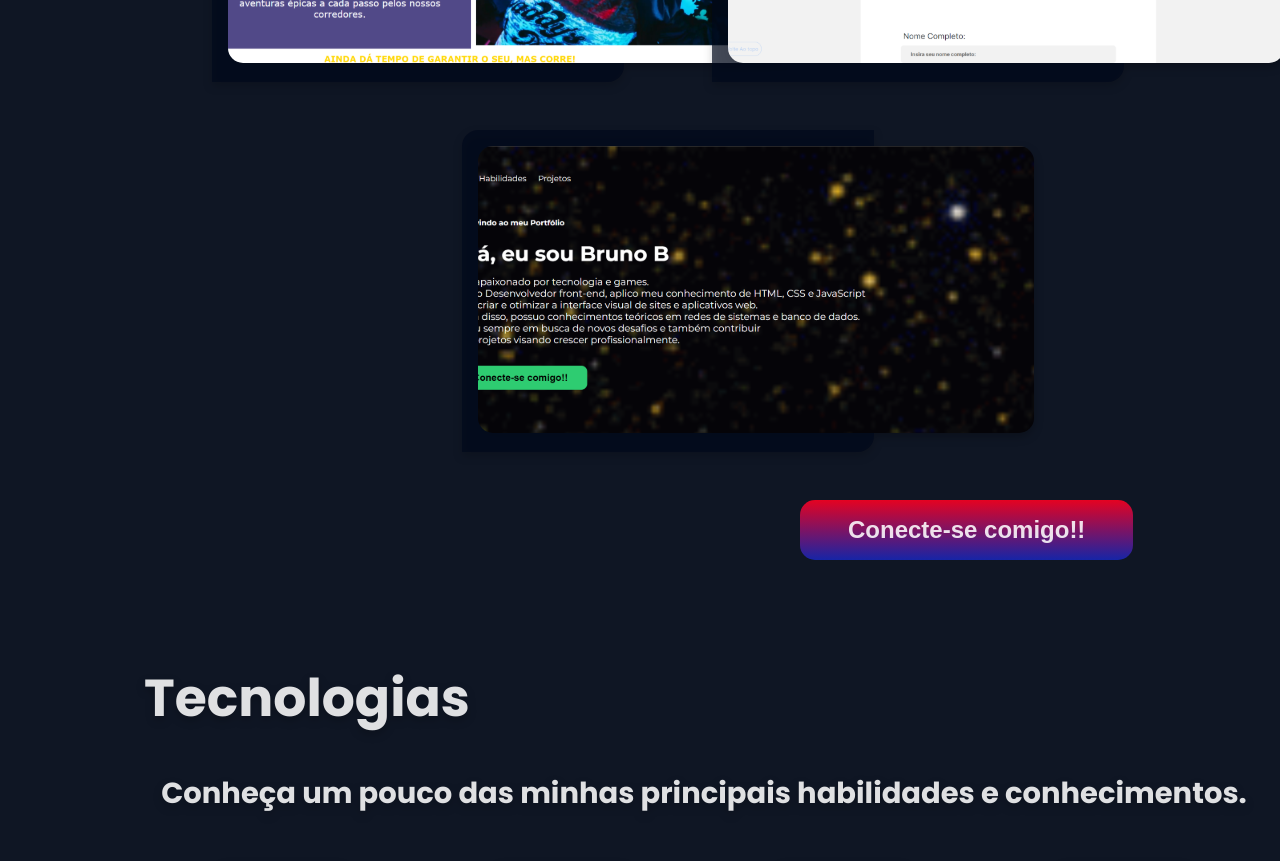
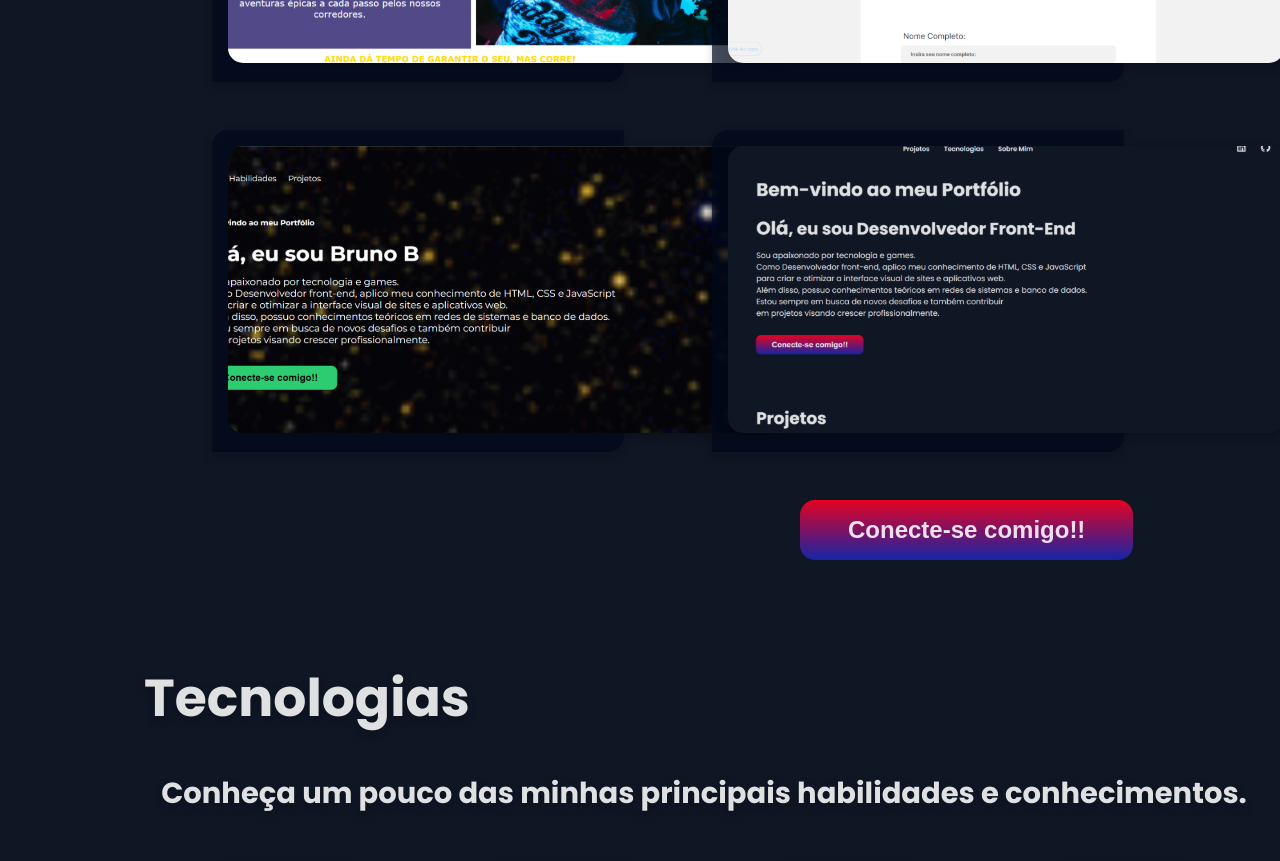
Before and after one commit to Ibrahimlima/Ibrahims-portfolio, a React (Vite) app: page / in a window 1280 px wide. Shown: the part 1980-2841 px from the top of the page. Built offline with nearby package versions, Linux system fonts and the light colour scheme.

Commit message:
Versão 4.0
Adicionando ultimo projeto criado

```diff
--- a/src/components/sections/Projects.jsx
+++ b/src/components/sections/Projects.jsx
@@ -8,6 +8,7 @@ import tabu from '../../assets/Projects/tabuadadnc.svg'
 import weather from '../../assets/Projects/weatherdnc.svg'
 import portf from '../../assets/Projects/portfoliotestednc.svg'
 import portfB from '../../assets/Projects/portfolioBruno.svg'
+import portfI from '../../assets/Projects/ibahimportf.svg'
 
 function Projects(){
     return(
@@ -65,10 +66,18 @@ function Projects(){
                 <Card
                 site='https://meu-portfolioibrahim.vercel.app/'
                 img={portfB}
+                title='Portfólio'
+                tec='HTML / CSS / JS / REACT'
+                descr='Este projeto foi feito durante o curso da DNC. Sendo criado este portfólio.'
+                rep='https://github.com/Ibrahimlima/meu-portfolio'
+                />
+                <Card
+                site='https://ibrahim-portf.vercel.app'
+                img={portfI}
                 title='Ibrahim`s Portfólio'
-                tec='HTML / CSS / JS / REACT'
-                descr='Este projeto foi feito durante o curso da DNC. Sendo criado este meu portfólio.'
-                rep='https://github.com/Ibrahimlima/meu-portfolio'
+                tec='HTML / CSS / JS / REACT / VITE'
+                descr='Este projeto foi feito para o "Desafio nº 3" durante o curso da DNC. Este projeto foi feito durante o curso da DNC. Sendo criado meu portfólio oficial.'
+                rep='https://github.com/Ibrahimlima/Ibrahims-portfolio'
                 />
             </div>
             <div className={styles.projbtn}>
```
Also changed, not shown: src/assets/Projects/ibahimportf.svg (added).
